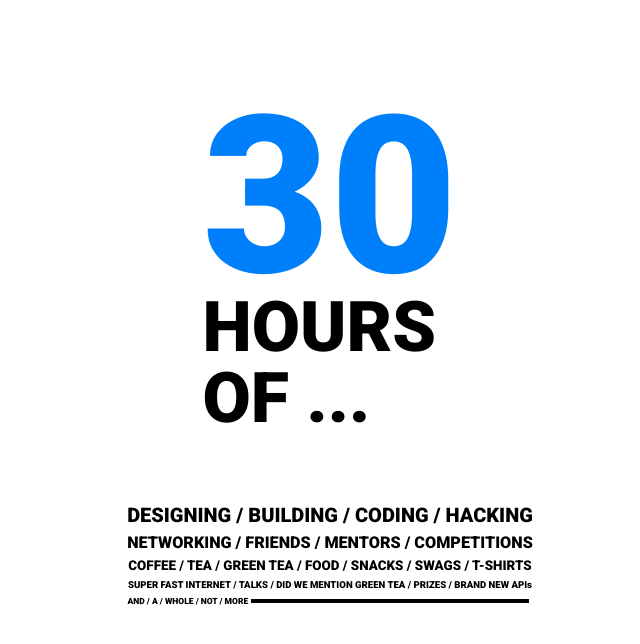
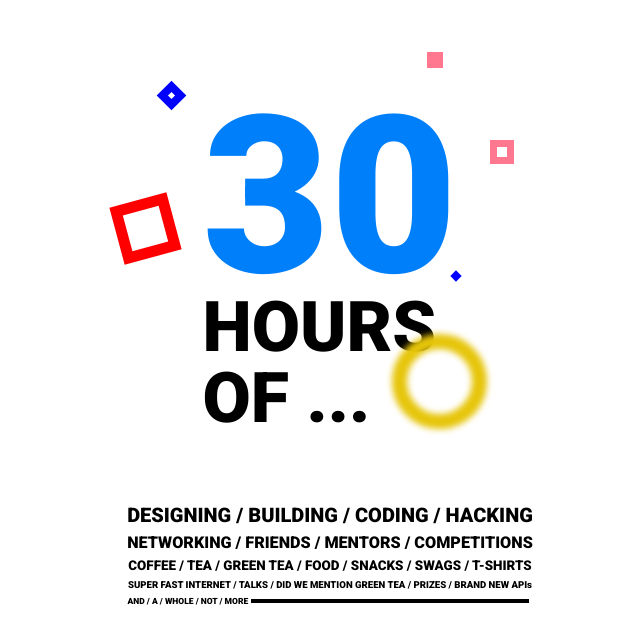
Before and after one commit to DipanshKhandelwal/simple-hackathon-css, a plain HTML site: page index.html in a window 1280 px wide. Shown: the whole page, without its empty margins (310-950 px from the left). Drawn offline with Linux system fonts and the light colour scheme.

Commit message:
Added shapes

```diff
--- a/index.css
+++ b/index.css
@@ -105,3 +105,60 @@ body {
   background-color: black;
   margin: 3px;
 }
+
+.red-square {
+  border: 11px solid red;
+  height: 37px;
+  width: 37px;
+  transform: rotate(-15deg);
+  position: absolute;
+  left: -8px;
+  top: 171px;
+}
+
+.blue-square-one {
+  border: 8px solid blue;
+  height: 5px;
+  width: 5px;
+  transform: rotate(-45deg);
+  position: absolute;
+  left: 37px;
+  top: 57px;
+}
+
+.blue-square-two {
+  border: 4px solid blue;
+  height: 0px;
+  width: 0px;
+  transform: rotate(-45deg);
+  position: absolute;
+  bottom: 220px;
+  right: 76px;
+}
+
+.pink-square-one {
+  border: 8px solid rgb(255, 120, 143);
+  position: absolute;
+  right: 93px;
+  top: 24px;
+}
+
+.pink-square-two {
+  border: 7px solid rgb(255, 120, 143);
+  height: 10px;
+  width: 10px;
+  position: absolute;
+  left: 366px;
+  top: 112px;
+}
+
+.yellow-circle {
+  border: 15px solid #e6c50a;
+  height: 65px;
+  width: 65px;
+  position: absolute;
+  left: 268px;
+  top: 306px;
+  border-radius: 50%;
+  filter: blur(3px);
+}
--- a/index.html
+++ b/index.html
@@ -18,6 +18,12 @@
         <span class="hours">HOURS</span>
         <span class="of">OF ...</span>
       </div>
+      <span class="red-square"></span>
+      <span class="blue-square-one"></span>
+      <span class="blue-square-two"></span>
+      <span class="pink-square-one"></span>
+      <span class="pink-square-two"></span>
+      <span class="yellow-circle"></span>
     </div>
     <div class="large-container">
       <span class="one padding">DESIGNING / BUILDING / CODING / HACKING</span>
```
